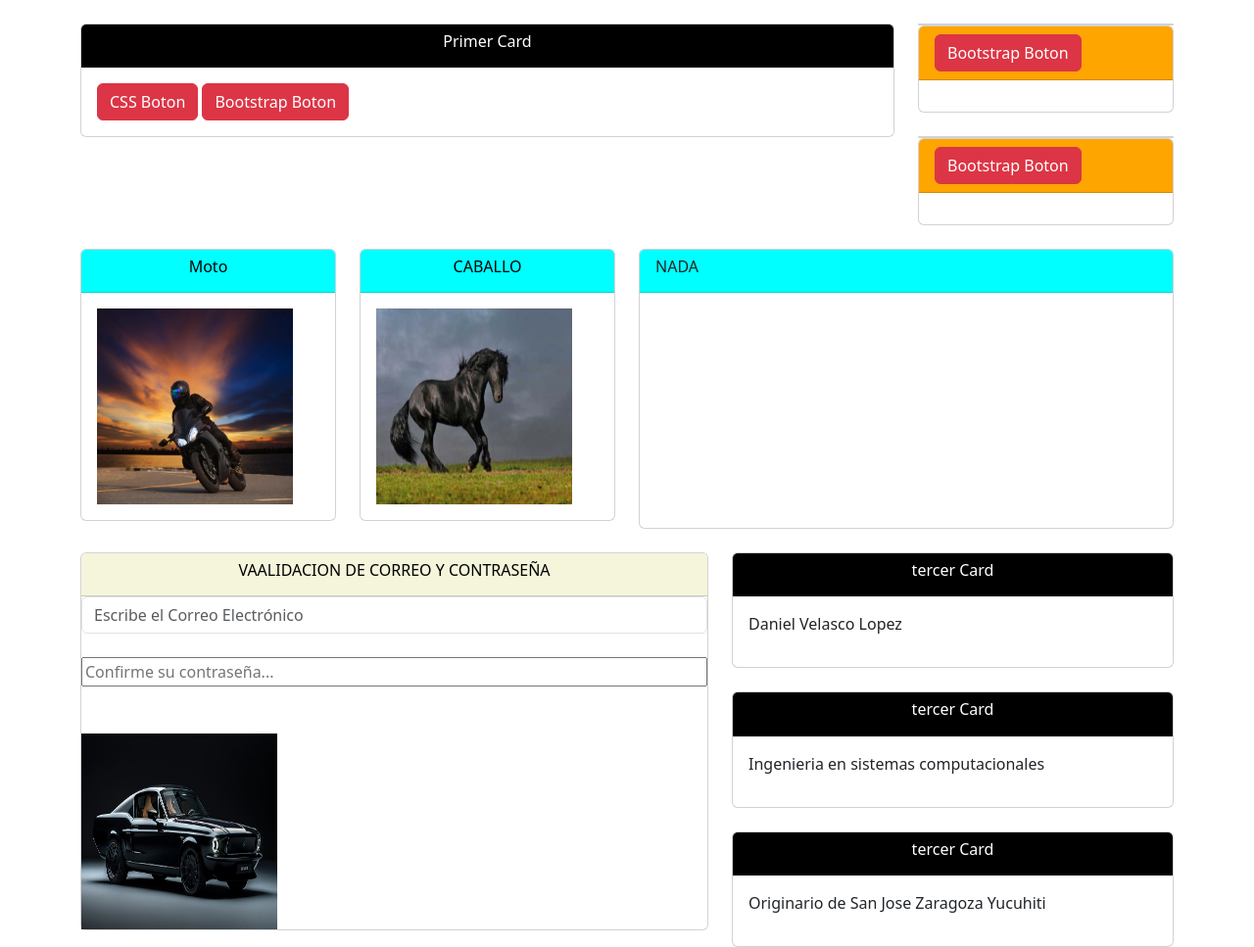
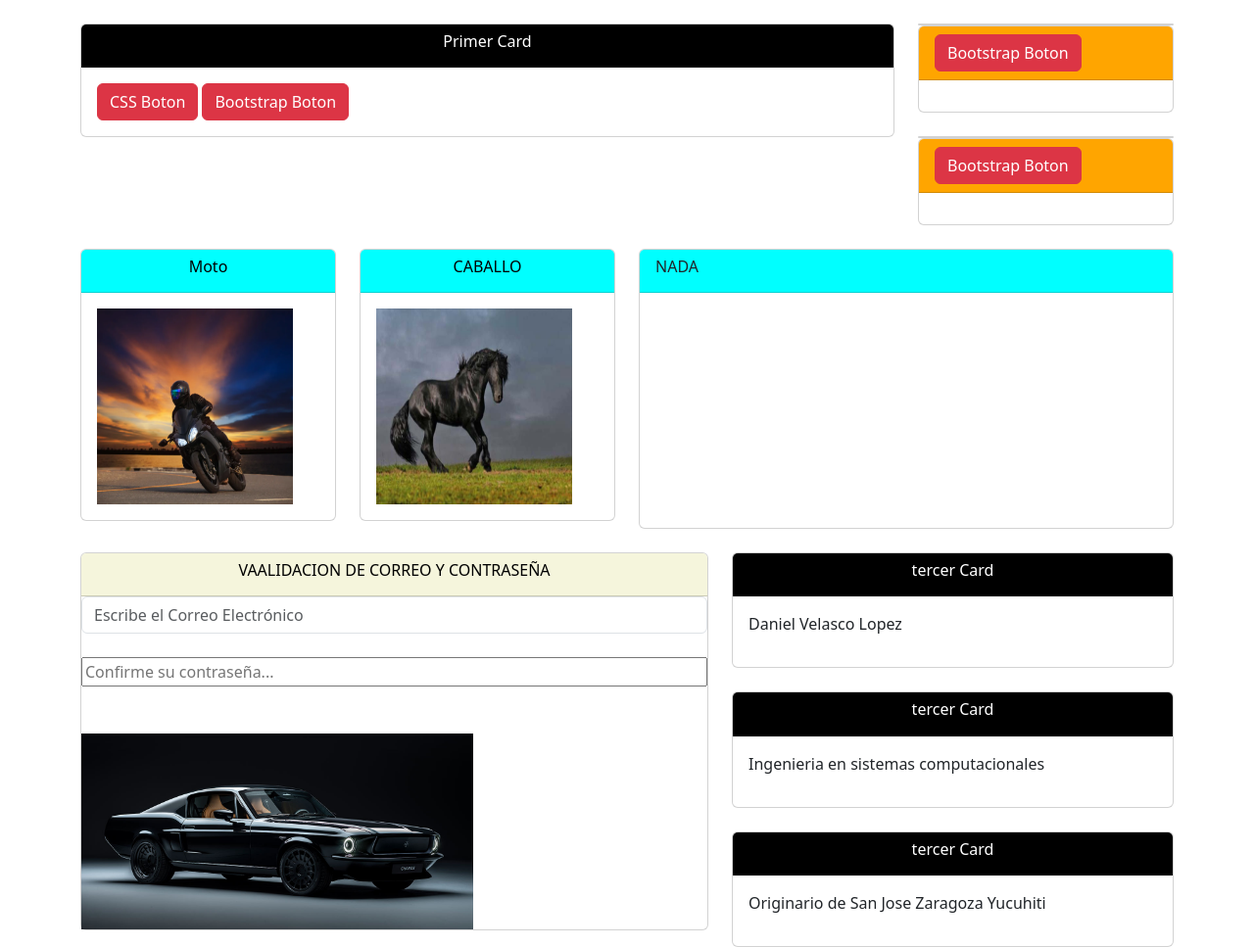
Before and after one commit to Daniel-Velasco-Lopez/practicas-programacionweb-Daniel, a plain HTML site: page 6- Row_Card/practica.html in a window 1280 px wide. Shown: the whole page at 98% size. Drawn offline with nearby package versions, Linux system fonts and the light colour scheme.

Commit message:
Corrigiendo imagen

```diff
--- a/6- Row_Card/practica.html
+++ b/6- Row_Card/practica.html
@@ -98,7 +98,7 @@
                         <h6 class="text-black text-center">VAALIDACION DE CORREO Y CONTRASEÑA</h6></div>
                         <input asp-for="correo" type="email" class="form-control" id="inputDescripcion" placeholder="Escribe el Correo Electrónico" required><br>
                         <input asp-for="contraseña" type="password" name="recontrasena" id="contrasena" placeholder="Confirme su contraseña..." required><br><br>
-                        <img width="200" height="200" src="img/Ford-Mustang-clasico.jpg" alt="caballo">
+                        <img width="400" height="200" src="img/Ford-Mustang-clasico.jpg" alt="caballo">
                     </div>
             </div>
             <div class="col-md-5">
```
